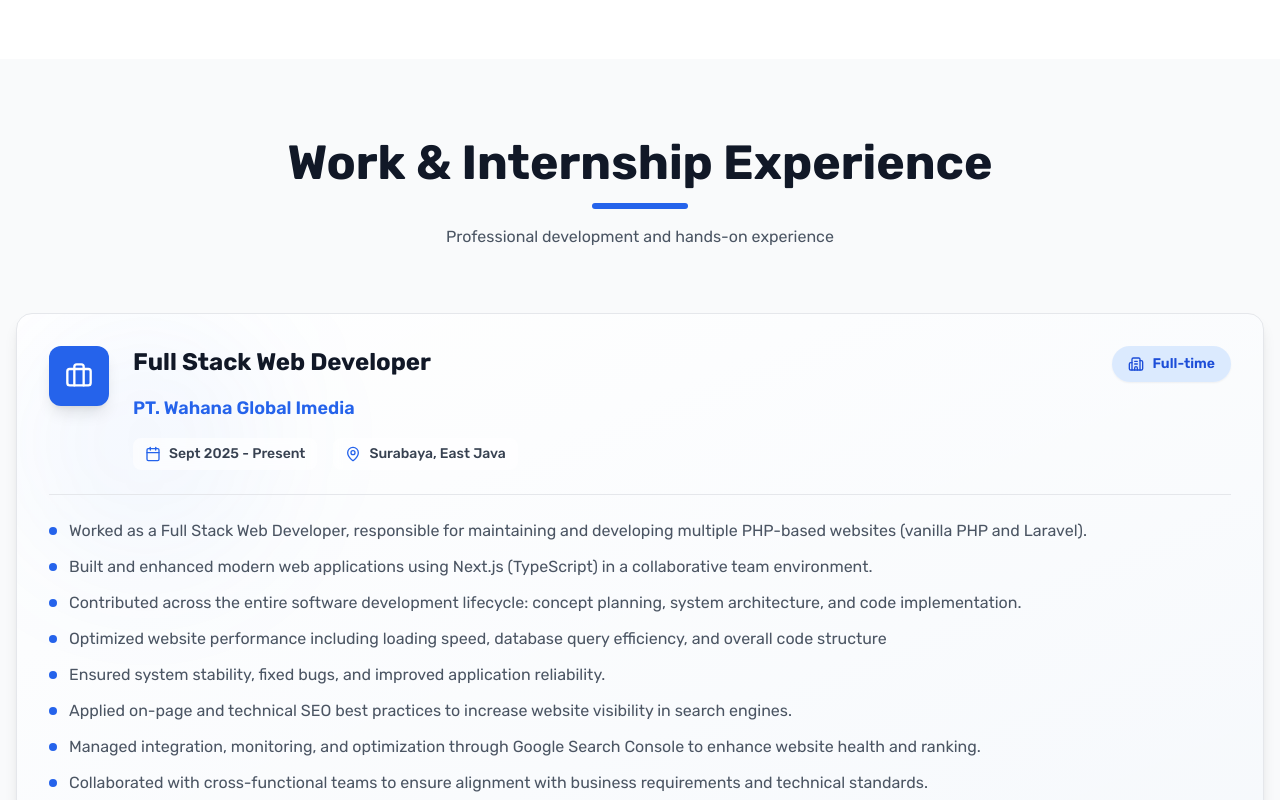
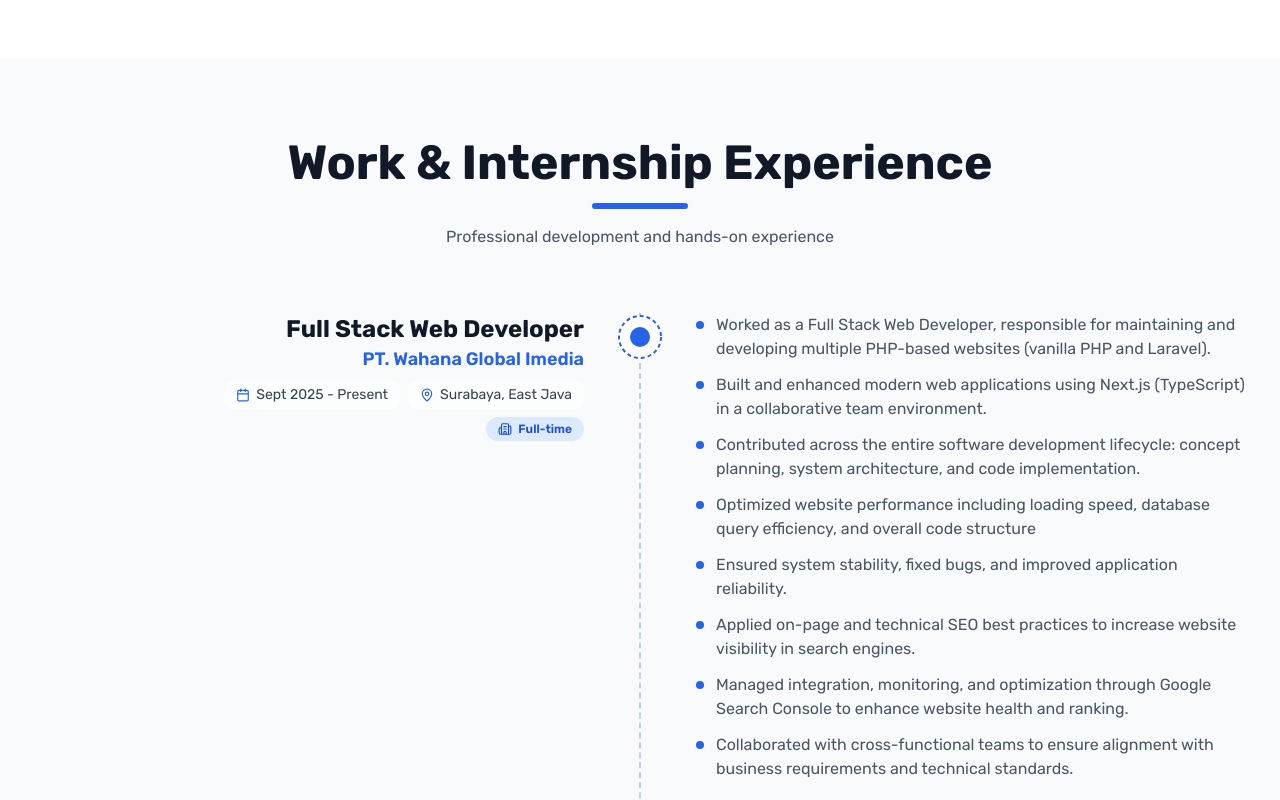
Before and after one commit to Iemaduddin/Iemaduddin.github.io, a Next.js app: page / in a window 1280 px wide. Shown: the part 3680-4480 px from the top of the page. Built offline with nearby package versions, Linux system fonts and the light colour scheme.

Commit message:
chore: update layout experience work

```diff
--- a/app/components/ExperienceWork.tsx
+++ b/app/components/ExperienceWork.tsx
@@ -62,7 +62,7 @@ export default function ExperienceWork() {
     },
   ];
   return (
-    <motion.div variants={containerVariants} initial="hidden" whileInView="visible" viewport={{ once: true, margin: "-100px" }} className="max-w-7xl mx-auto">
+    <motion.div variants={containerVariants} initial="hidden" whileInView="visible" viewport={{ once: true, margin: "-100px" }} className="max-w-7xl mx-auto px-4">
       <motion.div variants={itemVariants} className="text-center mb-12 sm:mb-16">
         <h2 className="text-3xl sm:text-4xl lg:text-5xl font-bold text-gray-900 dark:text-white mb-4" suppressHydrationWarning>
           {t("work.title")}
@@ -73,56 +73,88 @@ export default function ExperienceWork() {
         </p>
       </motion.div>
 
-      <div className="space-y-8">
+      <div className="relative">
+        {/* Continuous dashed vertical line behind circles */}
+        <div className="absolute left-1/2 top-0 bottom-0 w-0 border-l-2 border-dashed border-blue-600/30 dark:border-blue-400/30 -translate-x-1/2 hidden md:block"></div>
+
         {workData.map((exp, index) => (
           <motion.div
             key={index}
             variants={itemVariants}
-            whileHover={{ scale: 1.01, y: -5 }}
-            className="group relative bg-gradient-to-br from-white to-blue-50/30 dark:from-gray-800 dark:to-gray-800/50 rounded-2xl shadow-lg p-6 sm:p-8 border border-gray-200 dark:border-gray-700 hover:shadow-2xl hover:border-blue-300 dark:hover:border-blue-600 transition-all duration-300 overflow-hidden"
+            className="relative grid grid-cols-[auto_1fr] md:grid-cols-[1fr_48px_1fr] gap-4 md:gap-0 pb-12 last:pb-0"
           >
-            {/* Decorative gradient overlay */}
-            <div className="absolute top-0 left-0 w-64 h-64 bg-gradient-to-br from-blue-500/5 to-blue-500/5 dark:from-blue-500/10 dark:to-blue-500/10 rounded-full blur-3xl -z-0 group-hover:scale-150 transition-transform duration-500"></div>
+            {/* Middle column: circle with dashed border (1st on mobile) */}
+            <div className="flex flex-col items-center md:order-2">
+              <div className="relative flex items-center justify-center w-12 h-12">
+                <svg className="absolute inset-0 w-full h-full" viewBox="0 0 48 48">
+                  <circle cx="24" cy="24" r="22" fill="white" className="dark:fill-gray-900" />
+                  <circle cx="24" cy="24" r="21" fill="none" stroke="currentColor" strokeWidth="2" strokeDasharray="4 3" className="text-blue-600 dark:text-blue-400" />
+                </svg>
+                <div className="w-5 h-5 rounded-full bg-blue-600 dark:bg-blue-500 z-10"></div>
+              </div>
+            </div>
 
-            <div className="relative z-10">
-              <div className="flex items-start gap-4 sm:gap-6 mb-6">
-                <motion.div whileHover={{ rotate: 360 }} transition={{ duration: 0.6 }} className="flex-shrink-0 p-3 sm:p-4 bg-blue-600 dark:bg-blue-500 rounded-xl shadow-lg group-hover:shadow-blue-500/50 transition-shadow">
-                  <Briefcase className="text-white" size={28} />
-                </motion.div>
-                <div className="flex-1 min-w-0">
-                  <div className="flex flex-col sm:flex-row sm:items-start sm:justify-between gap-3 mb-3">
+            {/* Mobile content (all in one column) */}
+            <div className="md:hidden">
+              <div className="flex items-center gap-2 mb-1">
+                <Briefcase size={16} className="text-blue-600 dark:text-blue-400 shrink-0" />
+                <h3 className="text-lg font-bold text-gray-900 dark:text-white" suppressHydrationWarning>{exp.position}</h3>
+              </div>
+              <p className="text-blue-600 dark:text-blue-400 font-semibold text-sm" suppressHydrationWarning>{exp.company}</p>
+              <div className="flex flex-wrap gap-2 mt-1">
+                <span className="inline-flex items-center gap-1 text-xs text-gray-500 dark:text-gray-400" suppressHydrationWarning>
+                  <Calendar size={12} className="text-blue-600 dark:text-blue-400" />{exp.period}
+                </span>
+                <span className="inline-flex items-center gap-1 text-xs text-gray-500 dark:text-gray-400" suppressHydrationWarning>
+                  <MapPin size={12} className="text-blue-600 dark:text-blue-400" />{exp.location}
+                </span>
+              </div>
+              <span className="inline-flex items-center gap-1 px-2 py-0.5 bg-gradient-to-r from-blue-100 to-blue-100 dark:from-blue-900/40 dark:to-blue-900/40 text-blue-700 dark:text-blue-300 rounded-full text-xs font-semibold mt-1" suppressHydrationWarning>
+                <Building2 size={12} />{exp.type}
+              </span>
+              <ul className="space-y-2 mt-3" suppressHydrationWarning>
+                {exp.description.map((item, idx) => (
+                  <li key={idx} className="text-gray-600 dark:text-gray-300 flex items-start gap-2 text-xs leading-relaxed" suppressHydrationWarning>
+                    <span className="shrink-0 w-1.5 h-1.5 mt-1.5 rounded-full bg-blue-600 dark:bg-blue-500"></span>
+                    <span suppressHydrationWarning>{item}</span>
+                  </li>
+                ))}
+              </ul>
+            </div>
+
+            {/* Desktop left column: position, company, date */}
+            <div className="hidden md:block text-right order-1">
+              <div className="pr-8">
                 <h3 className="text-xl sm:text-2xl font-bold text-gray-900 dark:text-white leading-tight" suppressHydrationWarning>
                   {exp.position}
                 </h3>
+                <p className="text-blue-600 dark:text-blue-400 font-semibold text-base sm:text-lg" suppressHydrationWarning>
+                  {exp.company}
+                </p>
+                <div className="flex flex-wrap gap-2 mt-2 justify-end">
+                  <div className="inline-flex items-center gap-1.5 px-3 py-1 bg-white/60 dark:bg-gray-700/60 rounded-lg text-sm text-gray-700 dark:text-gray-300" suppressHydrationWarning>
+                    <Calendar size={14} className="text-blue-600 dark:text-blue-400" />
+                    {exp.period}
+                  </div>
+                  <div className="inline-flex items-center gap-1.5 px-3 py-1 bg-white/60 dark:bg-gray-700/60 rounded-lg text-sm text-gray-700 dark:text-gray-300" suppressHydrationWarning>
+                    <MapPin size={14} className="text-blue-600 dark:text-blue-400" />
+                    {exp.location}
+                  </div>
+                </div>
                 <motion.span
                   whileHover={{ scale: 1.05 }}
-                      className="inline-flex items-center gap-2 px-4 py-2 bg-gradient-to-r from-blue-100 to-blue-100 dark:from-blue-900/40 dark:to-blue-900/40 text-blue-700 dark:text-blue-300 rounded-full text-sm font-semibold whitespace-nowrap shadow-sm"
+                  className="inline-flex items-center gap-1.5 px-3 py-1 bg-gradient-to-r from-blue-100 to-blue-100 dark:from-blue-900/40 dark:to-blue-900/40 text-blue-700 dark:text-blue-300 rounded-full text-xs font-semibold mt-2"
                   suppressHydrationWarning
                 >
-                      <Building2 size={16} />
+                  <Building2 size={14} />
                   {exp.type}
                 </motion.span>
               </div>
-                  <p className="text-blue-600 dark:text-blue-400 font-semibold mb-4 text-base sm:text-lg" suppressHydrationWarning>
-                    {exp.company}
-                  </p>
-                  <div className="flex flex-wrap gap-3 sm:gap-4 text-sm">
-                    <div className="flex items-center gap-2 px-3 py-1.5 bg-white/60 dark:bg-gray-700/60 rounded-lg backdrop-blur-sm">
-                      <Calendar size={16} className="text-blue-600 dark:text-blue-400" />
-                      <span className="text-gray-700 dark:text-gray-300 font-medium" suppressHydrationWarning>
-                        {exp.period}
-                      </span>
             </div>
-                    <div className="flex items-center gap-2 px-3 py-1.5 bg-white/60 dark:bg-gray-700/60 rounded-lg backdrop-blur-sm">
-                      <MapPin size={16} className="text-blue-600 dark:text-blue-400" />
-                      <span className="text-gray-700 dark:text-gray-300 font-medium" suppressHydrationWarning>
-                        {exp.location}
-                      </span>
-                    </div>
-                  </div>
-                </div>
-              </div>
-              <div className="border-t border-gray-200 dark:border-gray-700 pt-6">
+
+            {/* Desktop right column: job description */}
+            <div className="hidden md:block order-3">
+              <div className="pl-8">
                 <ul className="space-y-3" suppressHydrationWarning>
                   {exp.description.map((item, idx) => (
                     <motion.li
```
Lines whose indentation alone changed are shown as unchanged.
